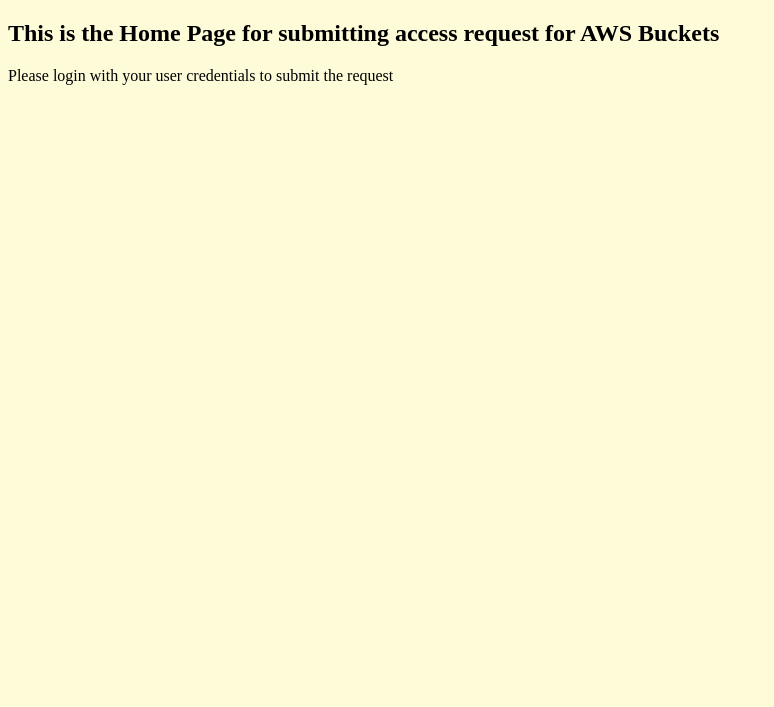
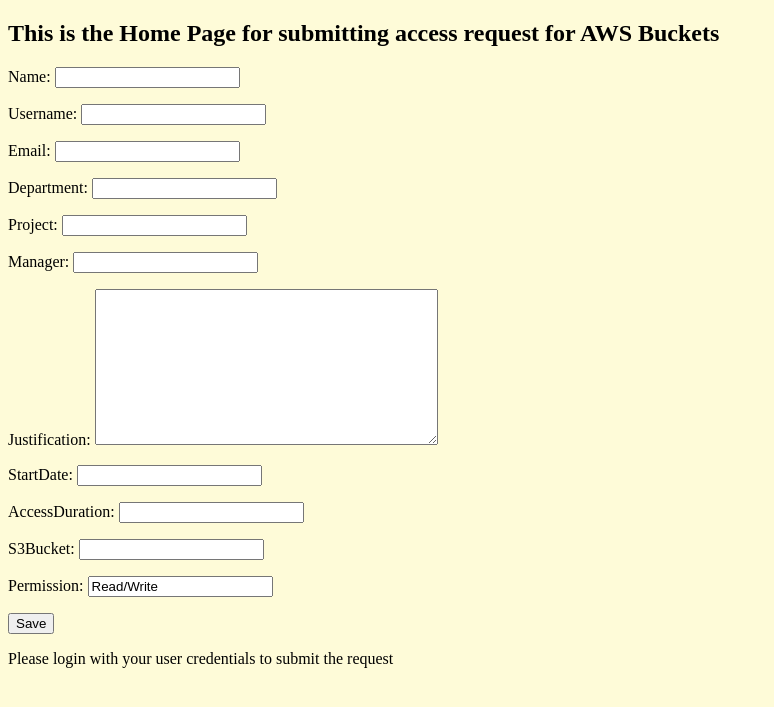
Before and after one commit to harshkharate/ASPfirst, a Django app: page / in a window 1280 px wide. Shown: the top 707 px of the page, without its empty margins (0-774 px from the left). Run offline with Django 3.2, Linux system fonts and the light colour scheme; parts of the project's set-up code (start-up, migrations or seed data) failed here and were passed over.

Commit message:
django form Updated

```diff
--- /dev/null
+++ b/REQUESTAPP/forms.py
@@ -0,0 +1,21 @@
+from django import forms
+
+from .models import Request
+
+
+class RequestForm(forms.ModelForm):
+    class Meta:
+        model = Request
+        fields = [
+            'Name',
+            'Username',
+            'Email',
+            'Department',
+            'Project',
+            'Manager',
+            'Justification',
+            'StartDate',
+            'AccessDuration',
+            'S3Bucket',
+            'Permission'
+        ]
--- a/REQUESTAPP/models.py
+++ b/REQUESTAPP/models.py
@@ -10,6 +10,6 @@
     Manager           =models.CharField(max_length=80)
     Justification     =models.TextField()
     StartDate         =models.DateField()
-    AccessDuration    =models.AutoField()
-    S3Bucket       =models.CharField(max_length=80)
-    Permission   =models.CharField(max_length=20, default='Read/Write')
+    AccessDuration    =models.CharField(max_length=3)
+    S3Bucket          =models.CharField(max_length=80)
+    Permission        =models.CharField(max_length=20, default='Read/Write')
--- a/REQUESTAPP/templates/REQUESTAPP/home.html
+++ b/REQUESTAPP/templates/REQUESTAPP/home.html
@@ -9,6 +9,10 @@
 </head>
 <body>
     <h2>This is the Home Page for submitting access request for AWS Buckets </h2>
+    <form method="POST"> {% csrf_token %}
+        {{form.as_p}}
+        <input type="submit" value="Save"/>
+    </form>
 
     <p>Please login with your user credentials to submit the request</p>
 </body>
--- a/REQUESTAPP/views.py
+++ b/REQUESTAPP/views.py
@@ -1,6 +1,15 @@
 from django.shortcuts import render
+from .forms import RequestForm
 from django.http import HttpResponse
+from .models import Request
+
 
 # Create your views here.
 def hi(request):
-    return render (request, 'REQUESTAPP/home.html')
+    form = RequestForm(request.POST or None)
+    if form.is_valid():
+        form.save()
+    context = {
+        'form': form
+    }
+    return render (request, "REQUESTAPP/home.html",context)
--- a/mysite/urls.py
+++ b/mysite/urls.py
@@ -15,6 +15,7 @@
 """
 from django.contrib import admin
 from django.urls import path, include
+from REQUESTAPP.views import hi
 
 urlpatterns = [
     path('admin/', admin.site.urls),
```
Also changed, not shown: REQUESTAPP/migrations/0003_auto_20201125_0327.py (added), REQUESTAPP/migrations/0004_auto_20201125_0354.py (added), db.sqlite3.
